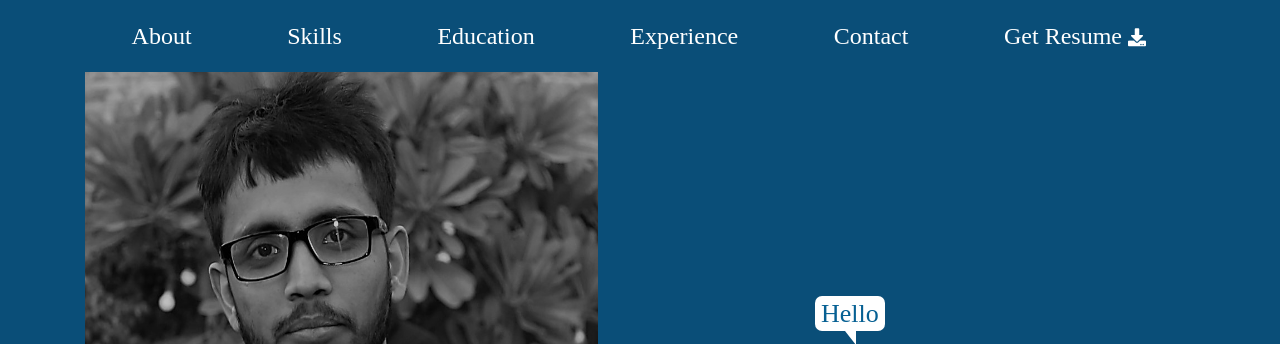
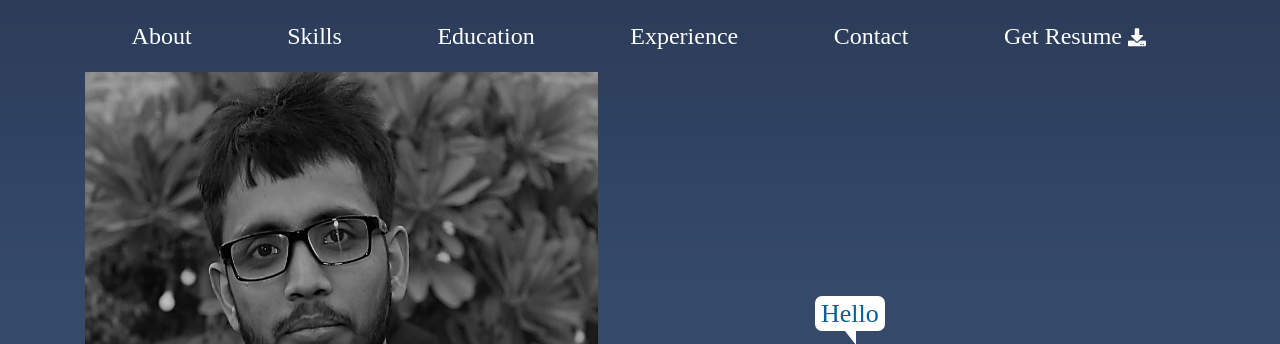
Before and after one commit to iabhishekraj1/iabhishekraj.github.io, a plain HTML site: page index.html in a window 1280 px wide. Shown: the top 344 px of the page. Drawn offline with nearby package versions, Linux system fonts and the light colour scheme; a web font is replaced by a local one.

Commit message:
background image changes

```diff
--- a/assets/css/style.css
+++ b/assets/css/style.css
@@ -27,8 +27,11 @@
 body {
     /* #166896 */
     overflow-x: hidden;
-    background: #0a4e78;
+    /* background: #0a4e78; */
     position: relative;
+    background-image: url('../images/back.png');
+    background-repeat: no-repeat;
+    background-size: cover;
 }
 
 .left {
@@ -63,7 +66,7 @@ body {
 }
 
 #content {
-    background: #0a4e78;
+    /* background: #0a4e78; */
 }
 
 .body-overlay {
```
Also changed, not shown: assets/images/back.PNG (added).
